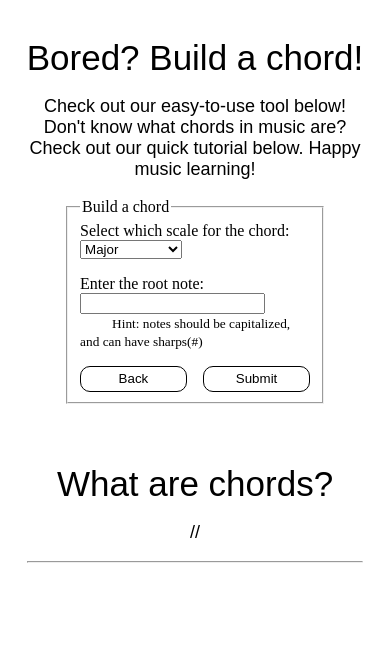
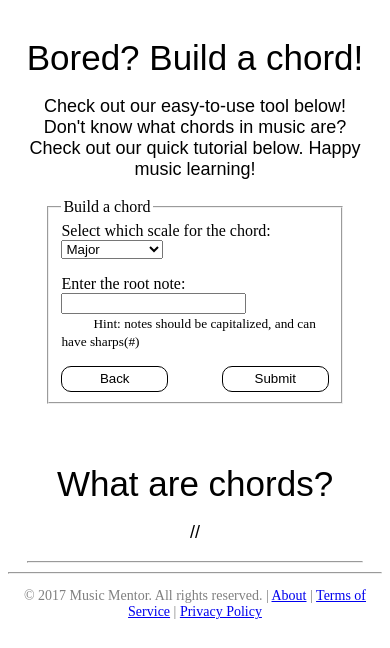
Before and after one commit to anthonyc1/MusicMentorApp, a Flask app: page /buildchord in a window 390 px wide. Shown: the part 220-868 px from the top of the page. Before the commit the page ends 783 px from the top, so only its background shows below. Run offline with Flask 2, Linux system fonts and the light colour scheme.

Commit message:
improve UI

```diff
--- a/static/style.css
+++ b/static/style.css
@@ -50,7 +50,7 @@ tab1 {
 
 #form {
 	position: relative;
-	max-width: 50%;
+	max-width: 40%;
 	margin-right: auto;
 	margin-left: auto;
 	margin-bottom: 60px;
@@ -126,10 +126,6 @@ th, td {
 
 }
 
-@media screen and (max-width: 990px){
-
-}
-
 @media screen and (max-width: 700px){
 	#form {
 		max-width: 80%;
@@ -137,19 +133,16 @@ th, td {
 	#intro {
 		max-width: 90%
 	}
-
-}
-@media screen and (max-width: 680px){
-
 }
 @media screen and (max-width: 500px){
-	#form {
-		max-width: 70%;
+	#image img {
+		width: 280px;
+		height: 200px;
 	}
 	#result {
 		height: 100px;
 	}
 	#resultconvert {
-		height: 160px;
+		height: 180px;
 	}
 }
--- a/templates/aboutpage.html
+++ b/templates/aboutpage.html
@@ -35,5 +35,9 @@
 	<center>Next steps</center>
 	<p>I plan to finish developing this project and then send it to production stage, where hopefully interested users will find this as a useful fun tool for learning music theory. I'm open to any feedback, suggestions or constructive criticism, regarding my project because my end goal is to improve this project for you, the users! Feel free to contact me via our Facebook page.</p>
 </div>
+<hr>
+<div class="endbar">
+	<p>&copy 2017 Music Mentor. All rights reserved. | <a href="{{ url_for('aboutpage') }}">About</a> | <a href="{{ url_for('termsofservice') }}" target="_blank">Terms of Service</a> | <a href="{{ url_for('privacypolicy') }}" target="_blank">Privacy Policy</a></p>
+</div>
 </body>
 </html>
--- a/templates/buildchord.html
+++ b/templates/buildchord.html
@@ -56,5 +56,9 @@
 	<p>//</p>
 	<hr>
 </div>
+<hr>
+<div class="endbar">
+	<p>&copy 2017 Music Mentor. All rights reserved. | <a href="{{ url_for('aboutpage') }}">About</a> | <a href="{{ url_for('termsofservice') }}" target="_blank">Terms of Service</a> | <a href="{{ url_for('privacypolicy') }}" target="_blank">Privacy Policy</a></p>
+</div>
 </body>
 </html>
--- a/templates/buildinterval.html
+++ b/templates/buildinterval.html
@@ -65,5 +65,9 @@
 	<p>//</p>
 	<hr>
 </div>
+<hr>
+<div class="endbar">
+	<p>&copy 2017 Music Mentor. All rights reserved. | <a href="{{ url_for('aboutpage') }}">About</a> | <a href="{{ url_for('termsofservice') }}" target="_blank">Terms of Service</a> | <a href="{{ url_for('privacypolicy') }}" target="_blank">Privacy Policy</a></p>
+</div>
 </body>
 </html>
--- a/templates/convertscale.html
+++ b/templates/convertscale.html
@@ -67,5 +67,9 @@
 	<p>//</p>
 	<hr>
 </div>
+<hr>
+<div class="endbar">
+	<p>&copy 2017 Music Mentor. All rights reserved. | <a href="{{ url_for('aboutpage') }}">About</a> | <a href="{{ url_for('termsofservice') }}" target="_blank">Terms of Service</a> | <a href="{{ url_for('privacypolicy') }}" target="_blank">Privacy Policy</a></p>
+</div>
 </body>
 </html>
--- a/templates/identifyscale.html
+++ b/templates/identifyscale.html
@@ -81,6 +81,9 @@
 	<p>//</p>
 	<hr>
 </div>
-
+<hr>
+<div class="endbar">
+	<p>&copy 2017 Music Mentor. All rights reserved. | <a href="{{ url_for('aboutpage') }}">About</a> | <a href="{{ url_for('termsofservice') }}" target="_blank">Terms of Service</a> | <a href="{{ url_for('privacypolicy') }}" target="_blank">Privacy Policy</a></p>
+</div>
 </body>
 </html>
```
